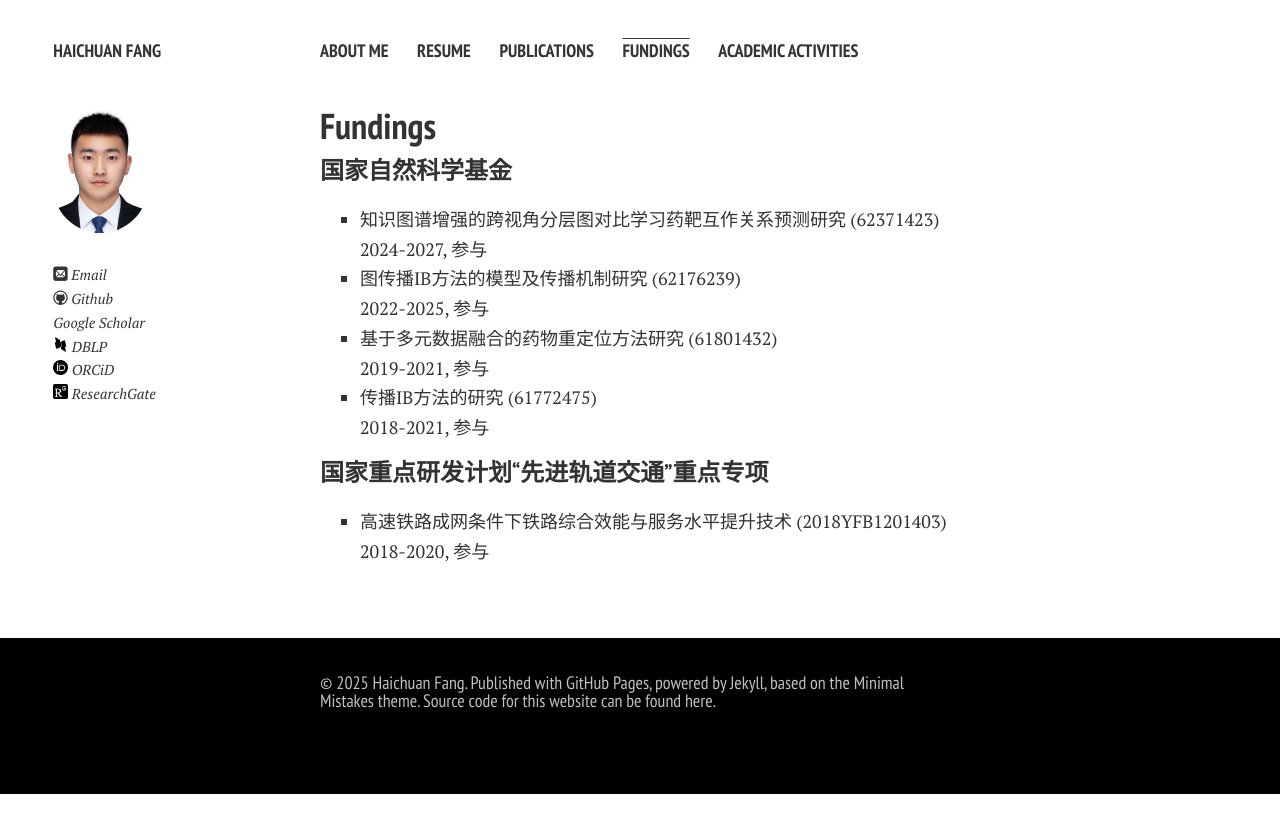
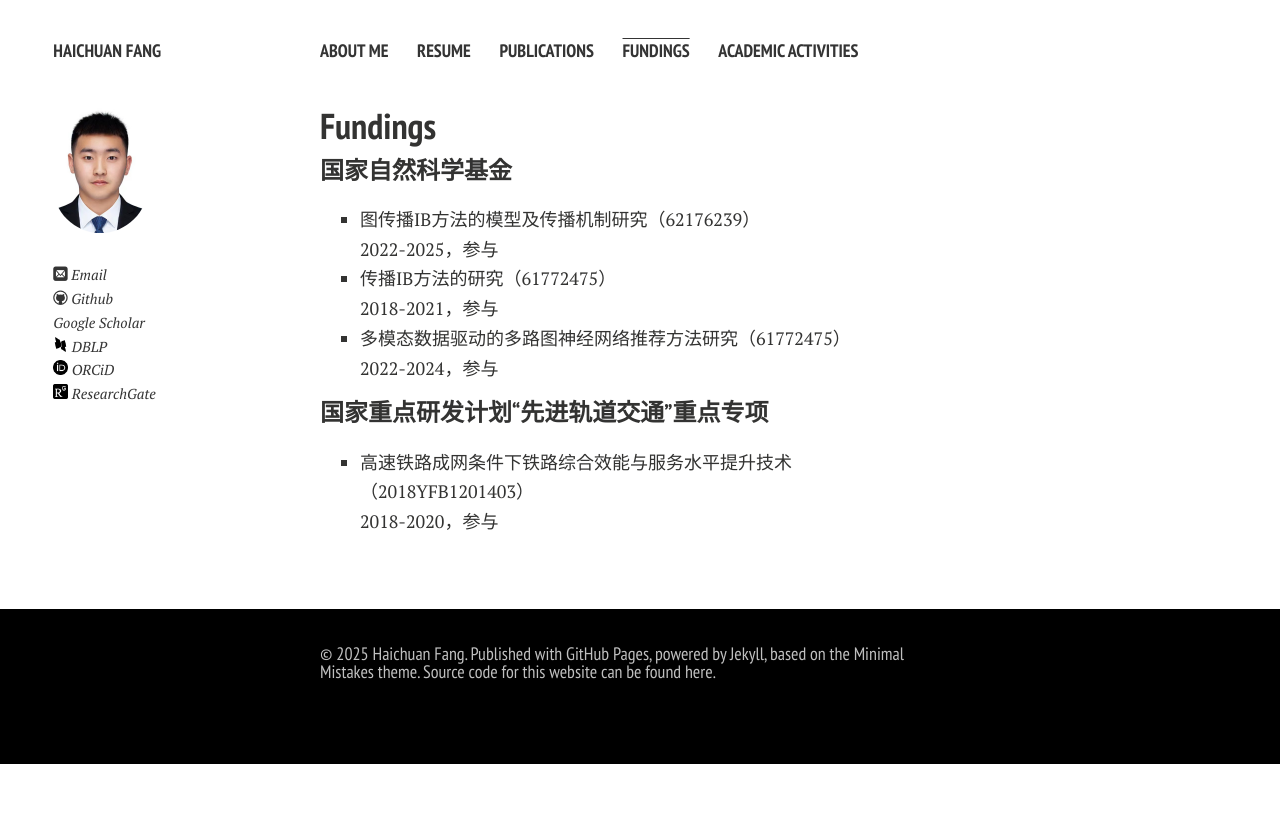
Before and after one commit to ieqiangguo/ieqiangguo.github.io, a Jekyll site: the page built from fundings.md, in a window 1280 px wide. Shown: the top 833 px of the page. Built offline with Jekyll 4.4.1, drawn with Linux system fonts in a browser that asks for light colours; nearby versions of some CDN libraries; comment, search, counter and statistics services are not loaded; a style sheet for code colours, icons or effects is not loaded.

Commit message:
Update fundings.md

```diff
--- a/fundings.md
+++ b/fundings.md
@@ -6,10 +6,9 @@ title: Fundings
 
 ## Fundings
 ### 国家自然科学基金
-- 知识图谱增强的跨视角分层图对比学习药靶互作关系预测研究 (62371423)<br>2024-2027, 参与
-- 图传播IB方法的模型及传播机制研究 (62176239)<br>2022-2025, 参与
-- 基于多元数据融合的药物重定位方法研究 (61801432)<br>2019-2021, 参与
-- 传播IB方法的研究 (61772475)<br>2018-2021, 参与
+- 图传播IB方法的模型及传播机制研究（62176239）<br>2022-2025，参与
+- 传播IB方法的研究（61772475）<br>2018-2021，参与
+- 多模态数据驱动的多路图神经网络推荐方法研究（61772475）<br>2022-2024，参与
 
 ### 国家重点研发计划“先进轨道交通”重点专项
-- 高速铁路成网条件下铁路综合效能与服务水平提升技术 (2018YFB1201403)<br>2018-2020, 参与
+- 高速铁路成网条件下铁路综合效能与服务水平提升技术（2018YFB1201403）<br>2018-2020，参与
```
